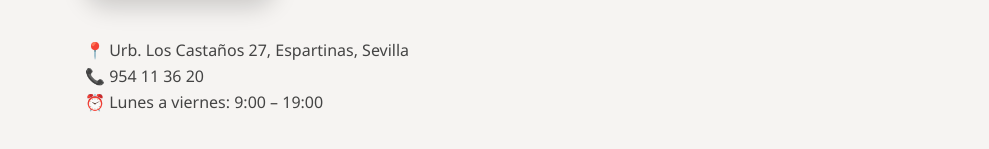
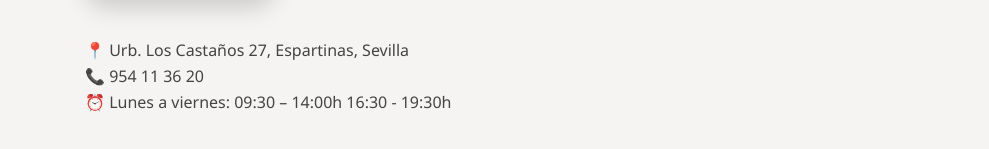
Before and after one commit to jota250/peluqueria.github.io, a plain HTML site: page index.html in a window 1280 px wide. Shown: the part 2172-2321 px from the top of the page, without its empty margins (145-1134 px from the left). Drawn offline with Linux system fonts and the light colour scheme.

Commit message:
Add files via upload

```diff
--- a/index.html
+++ b/index.html
@@ -119,7 +119,8 @@
       <p>
         📍 Urb. Los Castaños 27, Espartinas, Sevilla<br>
         📞 954 11 36 20<br>
-        ⏰ Lunes a viernes: 9:00 – 19:00
+        ⏰ Lunes a viernes: 09:30 – 14:00h
+                             16:30 - 19:30h
       </p>
     </section>
 
```
